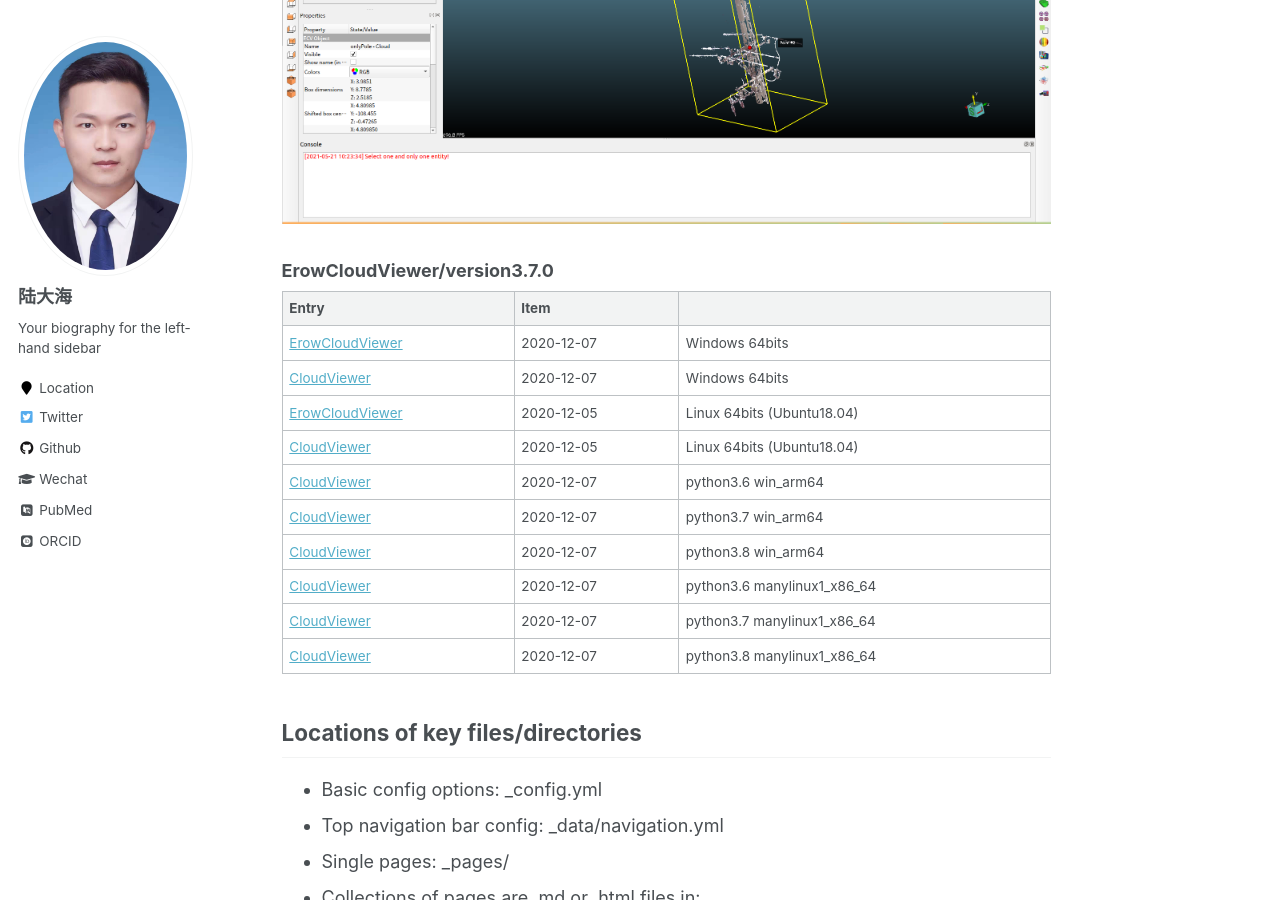
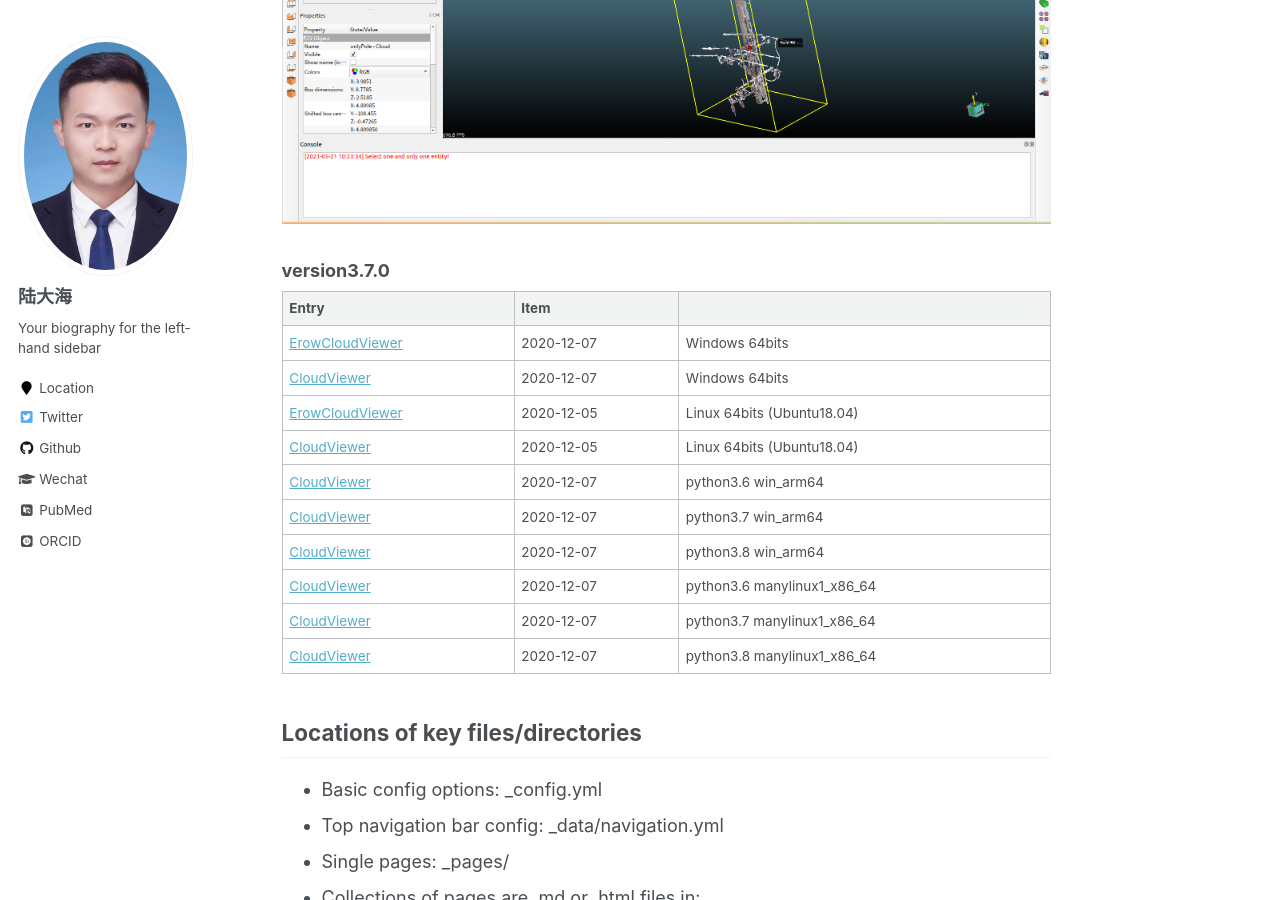
Before and after one commit to Asher-1/Asher-1.github.io, a Jekyll site: the page built from _pages/resource.md, in a window 1280 px wide and 900 px high, scrolled down 3723 px. Built offline with Jekyll 4.4.1, drawn with Linux system fonts in a browser that asks for light colours; some web fonts are replaced.

Commit message:
update broken url

```diff
--- a/_pages/resource.md
+++ b/_pages/resource.md
@@ -111,7 +111,7 @@ API and converting models to ONNX and TensorRT using Docker.
 
 ![ErowCloudViewer UI](https://Asher-1.github.io/images/ErowCloudViewerMainUI.png)
 
-### ErowCloudViewer/version3.7.0
+### version3.7.0
 
 | Entry            | Item   |                                                              |
 | --------         | ------ | ------------------------------------------------------------ |
--- a/files/ErowCloudViewer/updates.json
+++ b/files/ErowCloudViewer/updates.json
@@ -1,3 +1,3 @@
 version https://git-lfs.github.com/spec/v1
-oid sha256:aa5c44c082d410ba5dab1471a00ee1fe93460e367ba90e92d727cccfde08fa0d
-size 5003
+oid sha256:7adebfb0464600b3f8db8db7d642e17ebd0b5f3799797cea1e38d04e56a8e3ca
+size 5034
```
